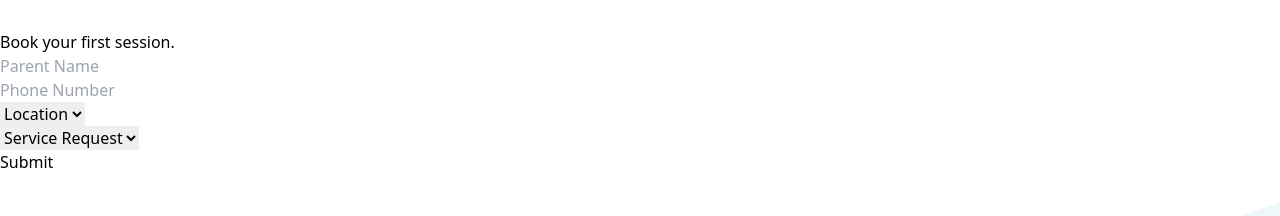
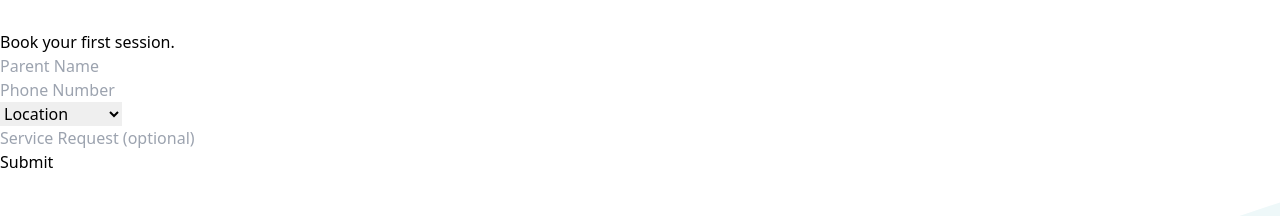
Before and after one commit to naman520/sunshine, a React (Vite) app: page / in a window 1280 px wide. Shown: the part 2500-2716 px from the top of the page. Built offline with nearby package versions, Linux system fonts and the light colour scheme.

Commit message:
another changes :

```diff
--- a/src/Pages/Home.jsx
+++ b/src/Pages/Home.jsx
@@ -14,6 +14,7 @@ import img9 from "../assets/instagram.svg";
 import img10 from "../assets/phone.svg";
 import img11 from "../assets/address.svg";
 import img12 from "../assets/whychoose.jpg";
+import img13 from "../assets/facebook.svg";
 
 // Correct module imports
 import "swiper/css";
@@ -118,24 +119,20 @@ function Home() {
                       <option value="" disabled selected>
                         Location
                       </option>
-                      <option value="city1">City 1</option>
-                      <option value="city2">City 2</option>
+                      <option value="delhi CR Park">CR Park,Delhi</option>
                     </select>
                   </div>
                   <div className="mb-4">
-                    <select
+                    <input
+                      type="text"
                       name="serviceRequest"
+                      placeholder="Service Request (optional)"
                       className="w-full px-3 py-2 lg:px-4 lg:py-3 border rounded-lg text-gray-800 focus:outline-none focus:ring focus:ring-orange-300 text-sm lg:text-base"
                       value={formData.serviceRequest}
                       onChange={handleChange}
-                    >
-                      <option value="" disabled selected>
-                        Service Request
-                      </option>
-                      <option value="service1">Service 1</option>
-                      <option value="service2">Service 2</option>
-                    </select>
+                    />
                   </div>
+
                   <button
                     type="submit"
                     className="w-full bg-[#ef833a] text-white font-semibold py-2 lg:py-3 rounded-lg hover:bg-orange-600 focus:outline-none focus:ring focus:ring-orange-300 text-sm lg:text-base"
@@ -237,10 +234,9 @@ function Home() {
         {/* boxes */}
         <div className="flip-card">
           <div className="flip-card-inner">
-
             {/* Front Side */}
             <div className="flip-card-front">
-                    <img src={img12} alt="Therapist" className="image"  />
+              <img src={img12} alt="Therapist" className="image" />
             </div>
 
             {/* Back Side */}
@@ -314,7 +310,9 @@ function Home() {
           </div>
           <div className="text-center rounded-lg shadow-lg">
             {/* Heading */}
-            <h2 className="text-2xl font-bold mb-6 text-[#ef833a]">Reach Out to Us</h2>
+            <h2 className="text-2xl font-bold mb-6 text-[#ef833a]">
+              Reach Out to Us
+            </h2>
 
             {/* Instagram Link */}
             <div className="flex items-center text-white justify-center gap-2 mb-4">
@@ -326,6 +324,18 @@ function Home() {
                 className="hover:underline"
               >
                 Instagram
+              </a>
+            </div>
+            {/* Facebook Link */}
+            <div className="flex items-center text-white justify-center gap-2 mb-4">
+              <img src={img13} alt="" className="h-[25px]" />
+              <a
+                href="https://www.facebook.com/K7Therapies?mibextid=ZbWKwL"
+                target=""
+                rel=""
+                className="hover:underline"
+              >
+                Facebook
               </a>
             </div>
 
@@ -345,9 +355,10 @@ function Home() {
       </div>
       <div className="text-center bg-[#39225a] text-white">
         <p>&copy; 2025 K7 Therapies. All Rights Reserved.</p>
-              <a href="https://naman-gupta.vercel.app/">Developed by <span className=" underline">Naman Gupta</span></a>
+        <a href="https://naman-gupta.vercel.app/">
+          Developed by <span className=" underline">Naman Gupta</span>
+        </a>
       </div>
-
     </>
   );
 }
--- a/src/Pages/whychoose.css
+++ b/src/Pages/whychoose.css
@@ -1,7 +1,9 @@
 /* Flip Card Container */
 .flip-card {
-    width: 500px;
-    height: 500px;
+    width: 80vw; /* Responsive width based on viewport */
+    height: 80vw;
+    max-width: 500px;
+    max-height: 500px;
     perspective: 1000px;
 
     /* Centering the card */
@@ -60,3 +62,11 @@
     list-style-type: disc;
     padding-left: 20px;
 }
+
+/* Media Query for Smaller Devices */
+@media screen and (max-width: 768px) {
+    .flip-card {
+        width: 90vw;
+        height: 90vw;
+    }
+}
```
Also changed, not shown: src/assets/facebook.svg (added). Lines whose indentation alone changed are shown as unchanged.
